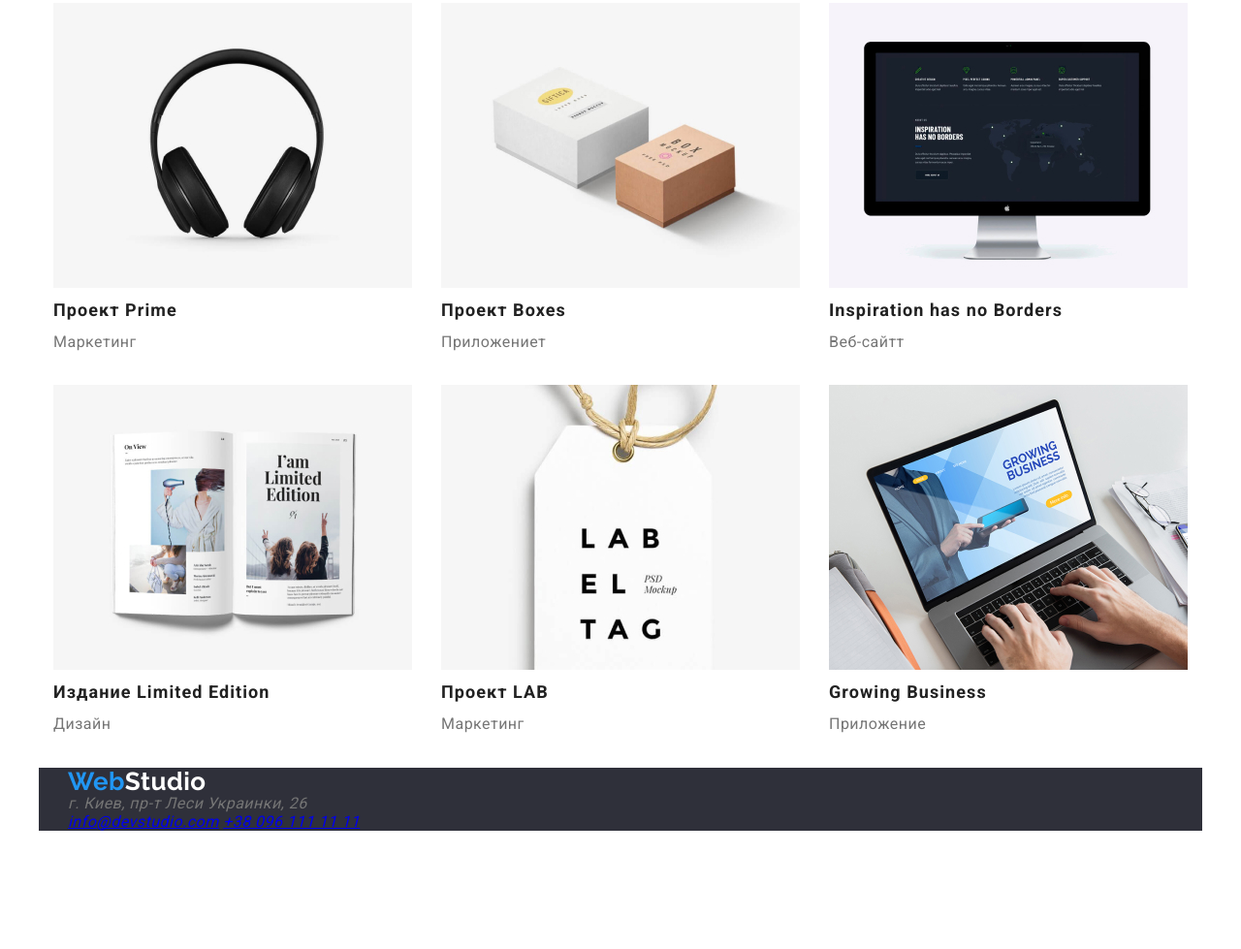
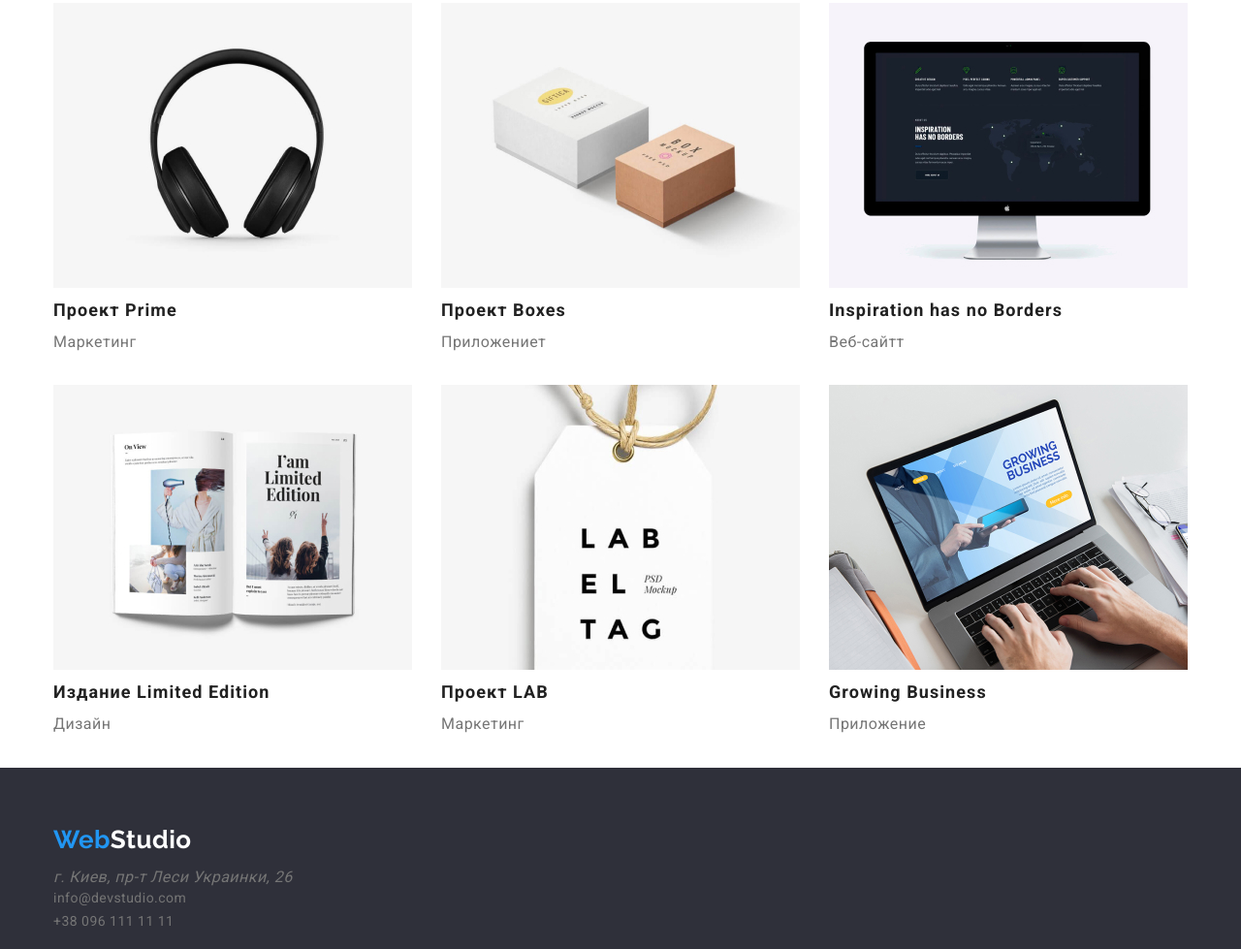
Before and after one commit to zenya385/goit-markup-hw-03, a plain HTML site: page portfolio.html in a window 1280 px wide. Shown: the part 615-1594 px from the top of the page at 97% size. Before the commit the page ends 1472 px from the top, so only its background shows below. Drawn offline with nearby package versions, Linux system fonts and the light colour scheme.

Commit message:
add final fix

```diff
--- a/css/style.css
+++ b/css/style.css
@@ -254,7 +254,6 @@ ul {
 
 /* footer */
 .page-footer {
-  width: 1200px;
   padding: 0 15px;
   margin: 0 auto;
   box-sizing: border-box;
@@ -266,9 +265,10 @@ ul {
   display: block;
 }
 .footer-left {
-  padding: top 0;
+  padding-top: 0px;
   text-decoration: none;
   display: flex;
+  flex-direction: column;
 }
 
 .page-footer .logo:hover,
@@ -281,17 +281,17 @@ ul {
   margin-top: 60px;
 }
 
-.footer-address .text-mail .text-tel:hover,
-.footer-address .text-mail .text-tel:focus {
+.footer-address .text-1:hover,
+.footer-address .text-1:focus {
   color: var(--accent-color);
 }
 
-.footer-address .text-mail .text-tel {
+.footer-address .text-1 {
   text-decoration: none;
   font-style: normal;
   font-size: 14px;
   line-height: 1.71;
-  color: var(--primary-white-color);
+  color: var(--primary-white-color--);
   text-decoration: none;
   cursor: default;
   font-family: Roboto, sans-serif;
@@ -315,6 +315,7 @@ ul {
   background-color: var(--accent-color);
 }
 .filter-button {
+  padding: 6 22 6 22;
   font-weight: 500;
   font-size: 16px;
   line-height: 1.62;
--- a/portfolio.html
+++ b/portfolio.html
@@ -112,13 +112,18 @@
     </main>
     <!--footer-->
 <footer class="page-footer">
-        <div class="container footer">
-            <div class="footer">
+    <div class="container">
+        <div class="footer-left">
             <a href="./index.html" class="logo"> <span class="logo-web">Web</span>Studio</a>
             <address class="footer-address">
+                <ul>
+                    <li class="item">
                         <p class="text">г. Киев, пр-т Леси Украинки, 26</p>
-                    <a class="text-mail" href="mailto:http//info@devstudio.com">info@devstudio.com</a>
-                    <a class="text-tel" href="tel:+380961111111">+38 096 111 11 11</a>
+                    </li>
+                    <li class="item"><a class="text-1" href="mailto:http//info@devstudio.com">info@devstudio.com</a>
+                    </li>
+                    <li class="item"><a class="text-1" href="tel:+380961111111">+38 096 111 11 11</a></li>
+                </ul>
             </address>
         </div>
     </div>
```
Also changed, not shown: index.html (+2 -2 lines). Lines whose indentation alone changed are shown as unchanged.
